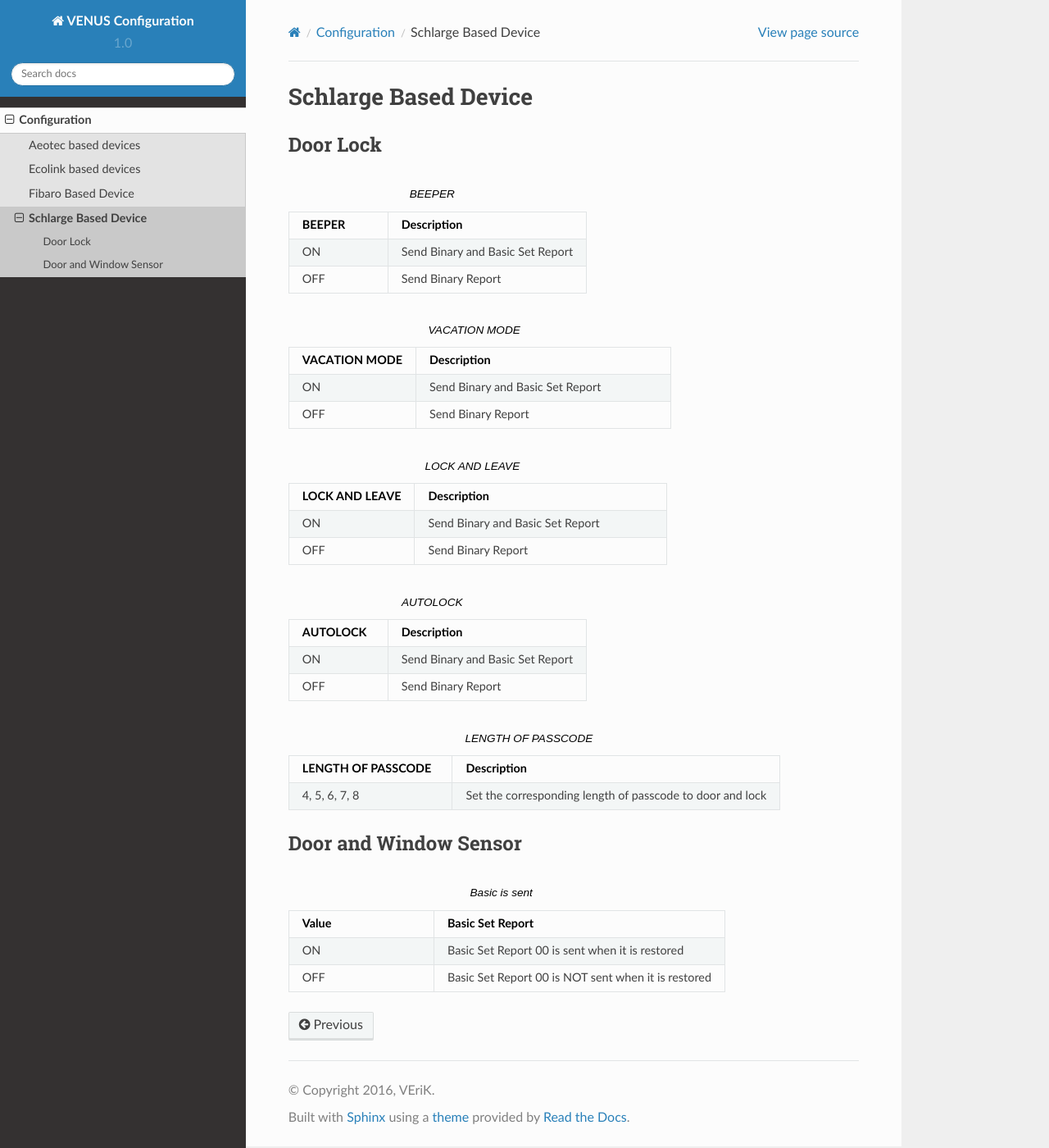
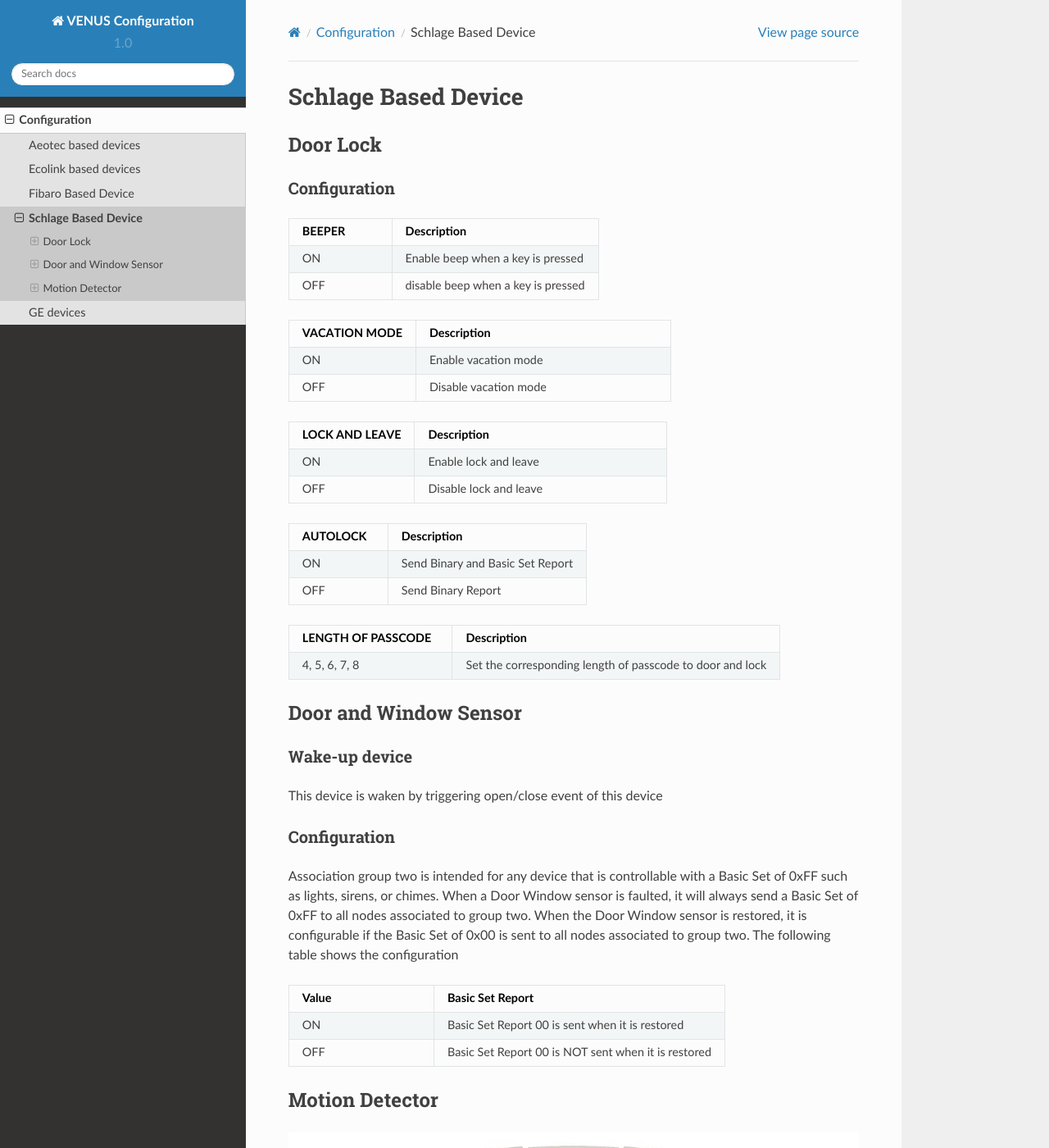
Before and after one commit to kietbui/00_prj_vr_docs, a Sphinx documentation site: the page built from docs/source/configuration/Schlarge.rst, in a window 1280 px wide and 1400 px high. Shown: the whole window at 82% size. Built offline with Sphinx 7.4.7 and the Read the Docs theme 2.0.0, drawn with Linux system fonts in a browser that asks for light colours; some of the changed text lies outside the part shown.

Commit message:
Support more devices

```diff
--- a/docs/source/configuration/Schlarge.rst
+++ b/docs/source/configuration/Schlarge.rst
@@ -1,45 +1,50 @@
-Schlarge Based Device
+Schlage Based Device
 ======================
 
 Door Lock
 -----------
 
 
-.. list-table:: BEEPER
+Configuration
+~~~~~~~~~~~~~~~
+
+.. list-table::
    :widths: 15 30
    :header-rows: 1
 
    * - BEEPER
      - Description
    * - ON
-     - Send Binary and Basic Set Report
+     - Enable beep when a key is pressed
    * - OFF
-     - Send Binary Report
+     - disable beep when a key is pressed
 
-.. list-table:: VACATION MODE
+.. list-table::
    :widths: 15 30
    :header-rows: 1
 
    * - VACATION MODE
      - Description
    * - ON
-     - Send Binary and Basic Set Report
+     - Enable vacation mode
    * - OFF
-     - Send Binary Report
+     - Disable vacation mode
 
-.. list-table:: LOCK AND LEAVE
+.. Press Schlage button, it is automatically locked
+
+.. list-table::
    :widths: 15 30
    :header-rows: 1
 
    * - LOCK AND LEAVE
      - Description
    * - ON
-     - Send Binary and Basic Set Report
+     - Enable lock and leave
    * - OFF
-     - Send Binary Report
+     - Disable lock and leave
 
-
-.. list-table:: AUTOLOCK
+.. It is automaitcally lock after a mount of time is eslapsed
+.. list-table::
    :widths: 15 30
    :header-rows: 1
 
@@ -50,8 +55,8 @@
    * - OFF
      - Send Binary Report
 
-
-.. list-table:: LENGTH OF PASSCODE
+..
+.. list-table::
    :widths: 15 30
    :header-rows: 1
 
@@ -64,7 +69,18 @@
 Door and Window Sensor
 ---------------------------
 
-.. list-table:: Basic is sent
+Wake-up device
+~~~~~~~~~~~~~~~
+This device is waken by triggering open/close event of this device
+
+
+Configuration
+~~~~~~~~~~~~~~~
+
+Association group two is intended for any device that is controllable with a Basic Set of 0xFF such as lights, sirens, or chimes. When a Door Window sensor is faulted, it will always send a Basic Set of 0xFF to all nodes associated to group two. When the Door Window sensor is restored, it is configurable if the Basic Set of 0x00 is sent to all nodes associated to group two. The following table shows the configuration
+
+
+.. list-table::
    :widths: 15 30
    :header-rows: 1
 
@@ -74,3 +90,34 @@
      - Basic Set Report 00 is sent when it is restored
    * - OFF
      - Basic Set Report 00 is NOT sent when it is restored
+
+
+
+Motion Detector
+------------------
+
+.. image:: ../_static/images/schlage_home_motion_sensor.jpg
+   :align: center
+
+
+Wake-up device
+~~~~~~~~~~~~~~~
+This device is waken by triggering motion
+
+
+Configuration
+~~~~~~~~~~~~~~~
+
+Association group two is intended for any device that is controllable with a Basic Set of 0xFF such as lights, sirens, or chimes. When a Motion sensor is faulted, it will always send a Basic Set of 0xFF to all nodes associated to group two. When the Motion sensor is restored, it is configurable if the Basic Set of 0x00 is sent to all nodes associated to group two. The following table shows the configuration
+
+
+.. list-table::
+   :widths: 15 30
+   :header-rows: 1
+
+   * - Signal Trigger Device
+     - Value
+   * - ON
+     - Basic Set of 0X00 is sent when it is restored
+   * - OFF
+     - Basic Set of 0X00 is NOT sent when it is restored
--- a/docs/source/configuration/index.rst
+++ b/docs/source/configuration/index.rst
@@ -13,3 +13,4 @@
    Ecolink
    Fibaro
    Schlarge
+   GE
```
Also changed, not shown: docs/source/configuration/Aeotec.rst (+54 -1 lines), docs/source/configuration/Ecolink.rst (+37 -0 lines), docs/source/configuration/Fibaro.rst (+50 -0 lines), docs/source/configuration/GE.rst (added, +40 -0 lines), docs/source/_static/images/GE_smart_dimmer.jpg (added), docs/source/_static/images/GE_smart_outlet.jpg (added), docs/source/_static/images/GE_smart_switch.jpg (added), docs/source/_static/images/ecolink_door_window_sensor.jpg (added), docs/source/_static/images/ecolink_home_motion_sensor.jpg (added), docs/source/_static/images/ecolink_tilt_sensor.jpg (added), docs/source/_static/images/fibaro_flood_sensor.jpg (added), docs/source/_static/images/schlage_home_motion_sensor.jpg (added), 2 other files.
